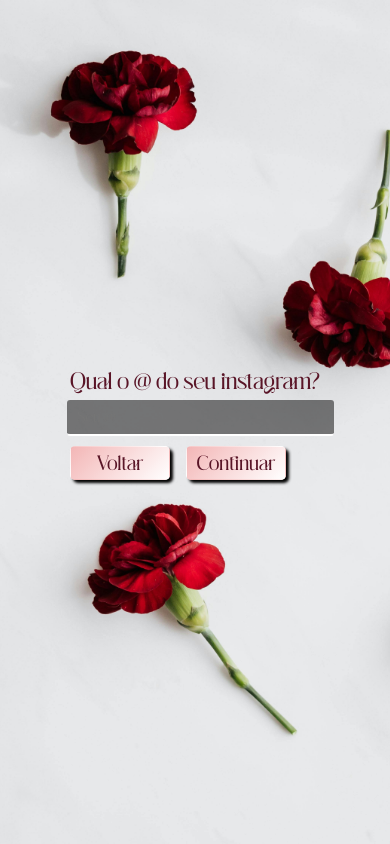
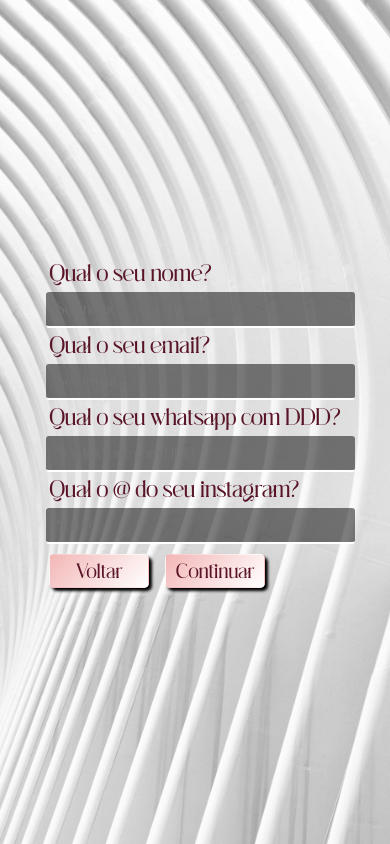
Before and after one commit to Rottschaefer/instituto-forms, a React (Vite) app: page / in a window 390 px wide. Both pictures are taken after a click on the button "Começar". Built offline with nearby package versions, Linux system fonts and the light colour scheme; what google-auth-library, google-spreadsheet would draw is missing.

Commit message:
Handling the possibility of a person entering directly in the forms, without sending us his name, email and phone

```diff
--- a/src/App.jsx
+++ b/src/App.jsx
@@ -4,6 +4,7 @@ import nextImg from "./assets/flower-1.jpg";
 import second from "./assets/clouds.jpg";
 import third from "./assets/flower-3.jpg";
 import fourth from "./assets/snow-tree.jpg";
+import sub from "./assets/shape.jpg";
 
 function App() {
   return (
@@ -12,6 +13,7 @@ function App() {
       <link rel="preload" href={second} as="image" />
       <link rel="preload" href={third} as="image" />
       <link rel="preload" href={fourth} as="image" />
+      <link rel="preload" href={sub} as="image" />
 
       <GlobalStyle />
       <Router />
--- a/src/Pages/Q1/Q1.jsx
+++ b/src/Pages/Q1/Q1.jsx
@@ -1,6 +1,6 @@
 import { useNavigate } from "react-router-dom";
 
-import { useState } from "react";
+import { useEffect, useState } from "react";
 import {
   StyledBasePage,
   StyledButton,
@@ -12,35 +12,116 @@ import {
 } from "../BasePage/StyledBasePage";
 import { handleGoBack, handleSubmit } from "../BasePage/functions";
 import flower from "../../assets/flower-1.jpg";
+import sub from "../../assets/shape.jpg";
 
 export function Q1() {
   const [fade, setFade] = useState(true);
-  const [insta, setInsta] = useState("");
+  const [info, setInfo] = useState({
+    name: "",
+    email: "",
+    phone: "",
+    insta: "",
+  });
+  const [localData, setLocalData] = useState(false);
   const [error, setError] = useState("");
 
+  useEffect(() => {
+    const data = JSON.parse(localStorage.getItem("irma-mentoria"));
+    if (data && !data.show) {
+      setLocalData(true);
+    }
+  }, []);
+
   const handleInputChange = (e) => {
-    const value = e.target.value;
-    setInsta(value);
+    const { name, value } = e.target;
+    setInfo({ ...info, [name]: value });
   };
 
   const handleSubmitQ1 = (e) => {
     e.preventDefault();
-    const localData = JSON.parse(localStorage.getItem("irma-mentoria"));
-    localStorage.setItem(
-      "irma-mentoria",
-      JSON.stringify({ ...localData, Instagram: insta })
-    );
-    handleSubmit(e, "/2", navigate, setFade, setError, insta);
+
+    try {
+      if (!localData) {
+        const emailRegex = /^[a-zA-Z0-9._%+-]+@[a-zA-Z0-9.-]+\.[a-zA-Z]{2,}$/;
+        const phoneRegex = /^\(?\d{2}\)?[\s-]?\d{4,5}-?\d{4}$/;
+        const fullNameRegex =
+          /^[a-zA-Zà-úÀ-Ú\s]{2,}(?: [a-zA-Zà-úÀ-Ú\s]+){1,}$/;
+
+        if (!info.name || !fullNameRegex.test(info.name)) {
+          throw new Error("Por favor, coloque seu nome completo");
+        }
+
+        if (!info.email || !emailRegex.test(info.email)) {
+          throw new Error("Por favor, coloque um email válido");
+        }
+
+        if (!info.phone || !phoneRegex.test(info.phone)) {
+          throw new Error("Por favor, coloque um telefone válido com DDD");
+        }
+        if (!info.insta) {
+          throw new Error("Preencha todos os campos");
+        }
+
+        localStorage.setItem(
+          "irma-mentoria",
+          JSON.stringify({
+            Nome: info.name,
+            Email: info.email,
+            Telefone: info.phone,
+            Instagram: info.insta,
+            show: true,
+          })
+        );
+      } else {
+        if (!info.insta) {
+          throw new Error("Preencha todos os campos");
+        } else {
+          const localData = JSON.parse(localStorage.getItem("irma-mentoria"));
+          localStorage.setItem(
+            "irma-mentoria",
+            JSON.stringify({ ...localData, Instagram: info.insta })
+          );
+        }
+      }
+
+      handleSubmit(e, "/2", navigate, setFade, setError, info);
+    } catch (error) {
+      setError(error.message);
+    }
   };
 
   const navigate = useNavigate();
 
   return (
-    <StyledBasePage fade={fade} imgsrc={flower}>
+    <StyledBasePage fade={fade} imgsrc={localData ? flower : sub}>
       {" "}
       <StyledForm>
+        {!localData && (
+          <>
+            <StyledLabel>Qual o seu nome?</StyledLabel>
+            <StyledInput
+              name="name"
+              placeholder="Seu nome"
+              onChange={(e) => handleInputChange(e)}
+            />
+            <StyledLabel>Qual o seu email?</StyledLabel>
+            <StyledInput
+              name="email"
+              placeholder="Seu email"
+              onChange={(e) => handleInputChange(e)}
+            />
+
+            <StyledLabel>Qual o seu whatsapp com DDD?</StyledLabel>
+            <StyledInput
+              name="phone"
+              placeholder="Seu telefone com DDD"
+              onChange={(e) => handleInputChange(e)}
+            />
+          </>
+        )}
         <StyledLabel>Qual o @ do seu instagram?</StyledLabel>
         <StyledInput
+          name="insta"
           placeholder="Seu @"
           onChange={(e) => handleInputChange(e)}
         />
```
Also changed, not shown: src/assets/shape.jpg (added).
